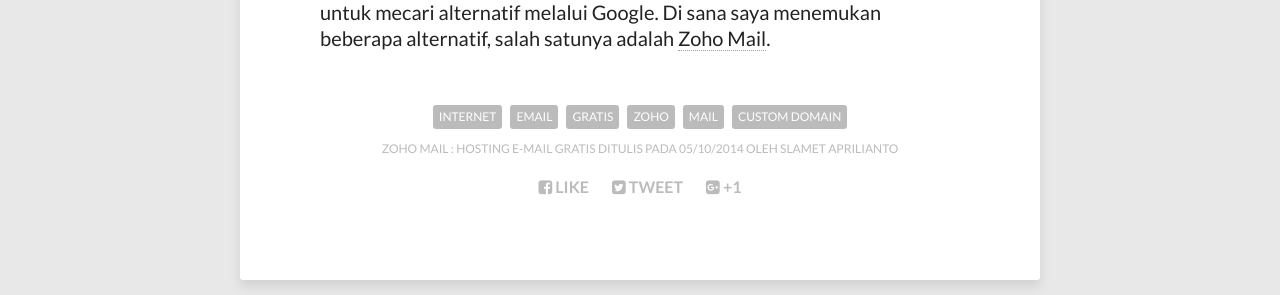
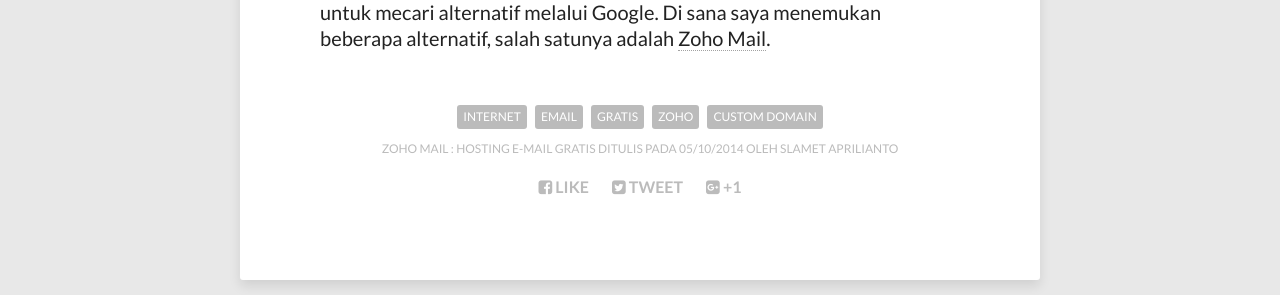
Before and after one commit to slamath/slamath.github.io, a Jekyll site: the page built from _posts/2014-10-05-zoho-mail-hosting-email-gratis.md, in a window 1280 px wide. Shown: the part 512-807 px from the top of the page. Built offline with Jekyll 4.4.1, drawn with Linux system fonts in a browser that asks for light colours; nearby versions of some CDN libraries; comment, search, counter and statistics services are not loaded.

Commit message:
Initial commit

```diff
--- a/_posts/2014-10-05-zoho-mail-hosting-email-gratis.md
+++ b/_posts/2014-10-05-zoho-mail-hosting-email-gratis.md
@@ -2,7 +2,7 @@
 layout: post
 title: "Zoho Mail : Hosting E-mail Gratis"
 description: "Membuat alamat E-mail dengan nama domain sendiri secara gratis menggunakan layanan Zoho mail."
-tags: [internet, email, gratis, zoho, mail, custom domain]
+tags: [internet, email, gratis, zoho, custom domain]
 comments: true
 share: true
 ---
```
Also changed, not shown: favicon.ico.
